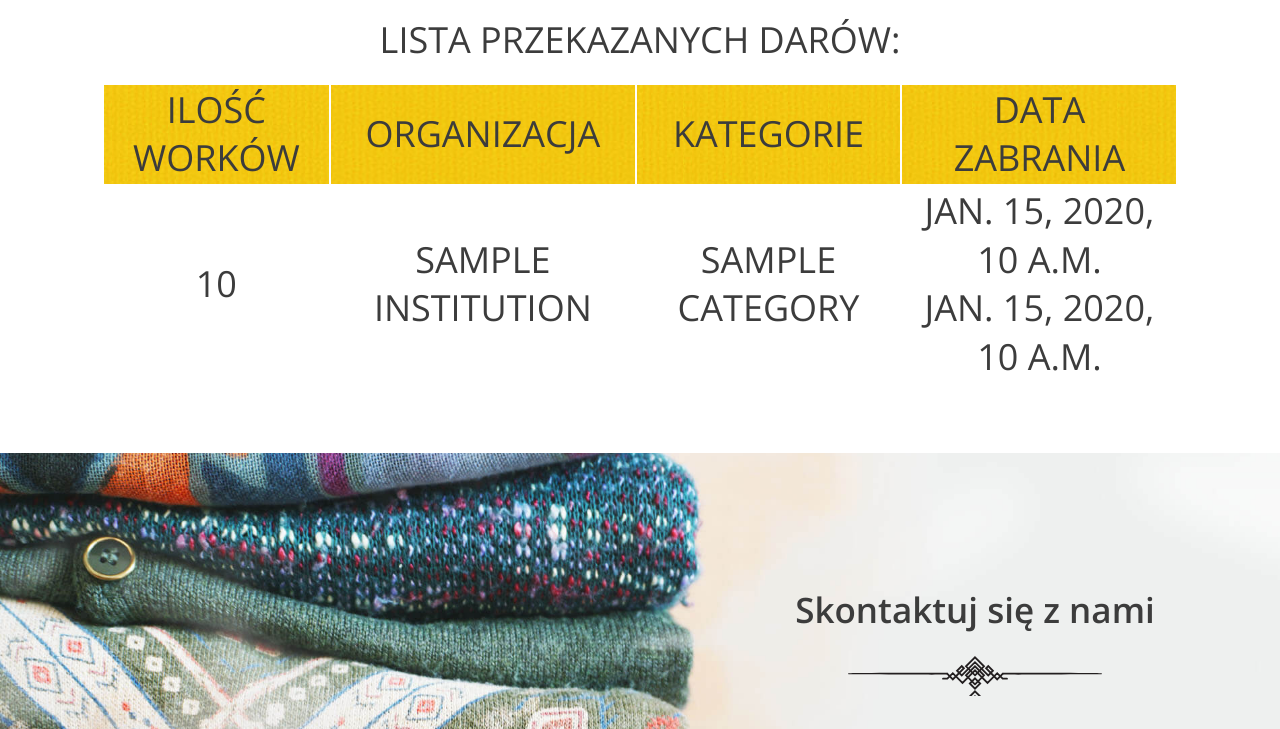
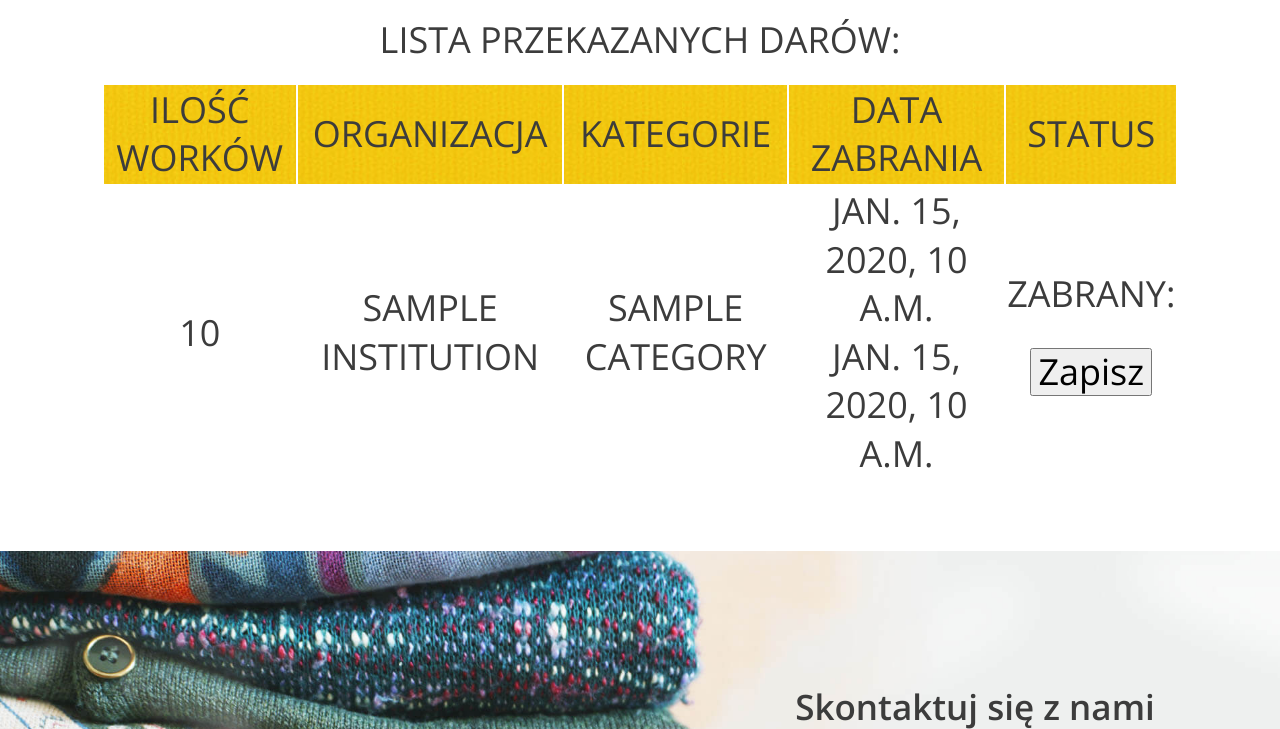
Before and after one commit to BartekStok/charity-web-application, a Django app: template charityapp/templates/forms/user-profile.html in a window 1280 px wide. Shown: the part 440-1169 px from the top of the page. Run offline with Django 3.2, Linux system fonts and the light colour scheme; the template is opened without the code that fills it: most values are stand-ins (such as "Sample title", 1, 10 or a date in 2020).

Commit message:
user profile donation list archivization

```diff
--- a/charityapp/forms.py
+++ b/charityapp/forms.py
@@ -110,3 +110,7 @@
         if password_new != password_confirm:
             raise forms.ValidationError("Hasła nie zgadzają się!")
         return cleaned_data
+
+
+class DonationStatusForm(forms.Form):
+    is_taken = forms.BooleanField()
--- a/charityapp/templates/forms/user-profile.html
+++ b/charityapp/templates/forms/user-profile.html
@@ -23,6 +23,7 @@
           <td>Organizacja</td>
           <td>Kategorie</td>
           <td>Data zabrania</td>
+          <td>Status</td>
         </tr>
         </thead>
         <tbody>
@@ -36,6 +37,13 @@
             {% endfor %}
             </td>
             <td>{{ donation.pick_up_date }} <br> {{ donation.pick_up_time }}</td>
+            <td>Zabrany:
+              <form action="" method="post" class="checkbox about-us--text">
+                {% csrf_token %}
+                {{ form.is_taken }}
+                <input name="{{ donation.id }}" type="submit" value="Zapisz">
+              </form>
+            </td>
           </tr>
         {% endfor %}
         </tbody>
```
Also changed, not shown: charityapp/views.py (+11 -3 lines).
